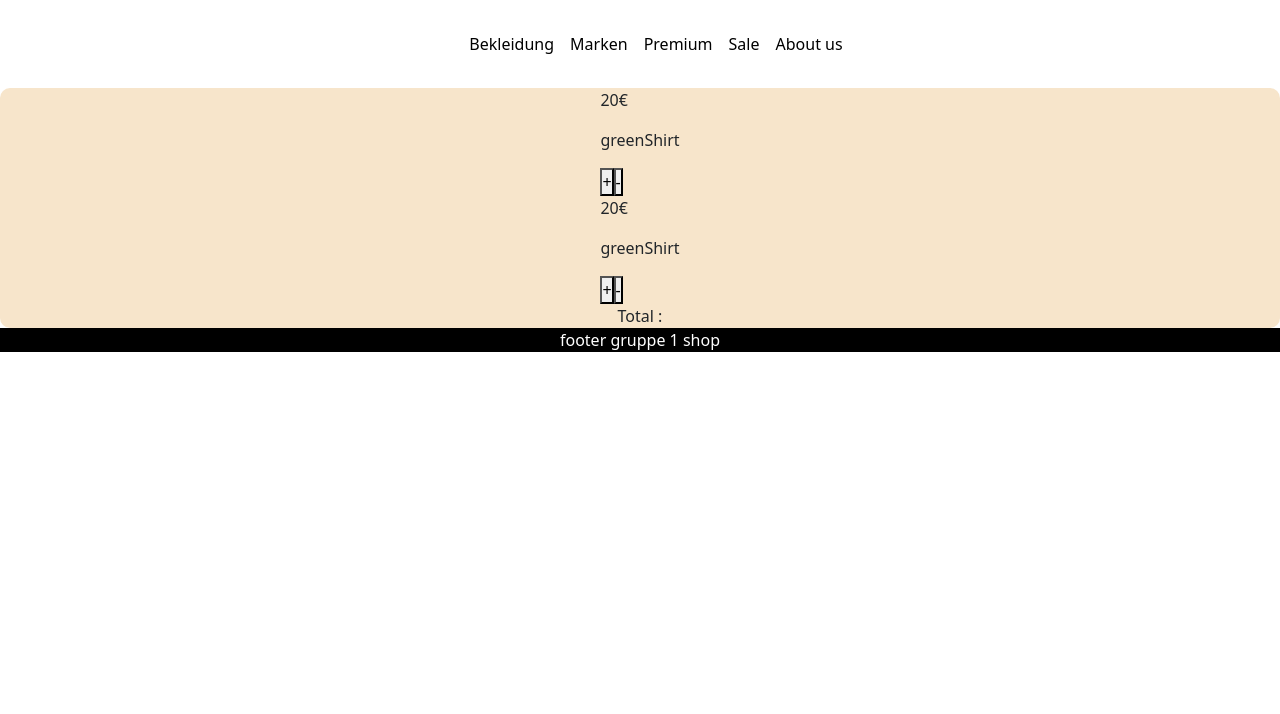
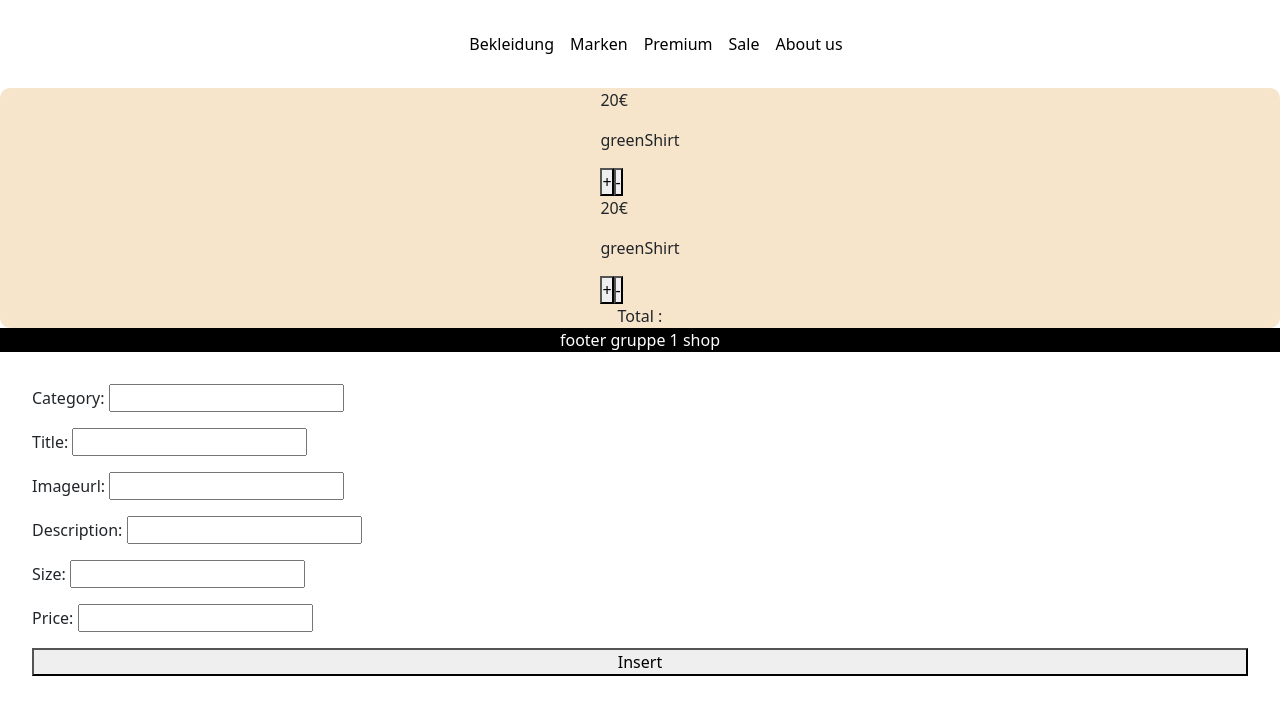
Before and after one commit to Gercai/shop, a React (Create React App) app: page /shoppingcart in a window 1280 px wide. Shown: the top 714 px of the page. Built offline with nearby package versions, Linux system fonts and the light colour scheme.

Commit message:
Insert Form 01

```diff
--- a/src/App.js
+++ b/src/App.js
@@ -8,6 +8,7 @@ import { ShoppingCart } from "./modules/ShoppingCart.jsx";
 import { Home } from "./modules/Home.jsx";
 import { Routes, Route } from "react-router-dom";
 import { useState } from "react";
+import { InsertForm } from "./modules/InsertForm.jsx"
 
 function App() {
   // id, imageURL, category, title, description, size, color
@@ -32,6 +33,7 @@ function App() {
         ></Route>
       </Routes>
       <Footer />
+		<InsertForm />
     </div>
   );
 }
--- a/src/css/navifooter.scss
+++ b/src/css/navifooter.scss
@@ -36,6 +36,13 @@ footer {
 }
 
 
+form {
+	display: flex;
+	flex-direction: column;
+	gap: 1rem;
+	margin: 2rem;
+}
+
 /* ------------------------------- */
 @media only screen and (max-width: 576px) {
 	body {
--- /dev/null
+++ b/src/modules/InsertForm.jsx
@@ -0,0 +1,55 @@
+import axios from "axios";
+import { useState } from "react";
+import { useNavigate } from "react-router-dom";
+
+export const InsertForm = () => {
+
+	const navigate = useNavigate();
+	const [product, setProduct] = useState(null);
+	const handleChange = (e) => {
+	  const { name, value } = e.target;
+	  setProduct({ ...product, [name]: value });
+	};
+	const handleSubmit = (e) => {
+	  e.preventDefault();
+	  axios
+		 .post(`${process.env.REACT_APP_SERVER_BASE_URL}/api/products`, product)
+		 .then((res) => navigate(`/product/${res.data.id}`))
+		 .catch((e) => console.log(e));
+	};
+
+	// Datensatz: id, category, title, imageurl, description, size, color, price
+
+	return (
+		<form method="post" onSubmit={handleSubmit}>
+
+
+			<label>
+				Category: <input name="category" defaultValue="" onChange={handleChange}/>
+			</label>
+
+			<label>
+				Title: <input name="title" type="text" defaultValue="" onChange={handleChange}/>
+			</label>
+
+			<label>
+				Imageurl: <input name="imageurl" type="text" defaultValue="" onChange={handleChange}/>
+			</label>
+
+			<label>
+				Description: <input name="description" type="text" defaultValue="" onChange={handleChange}/>
+			</label>
+
+			<label>
+				Size: <input name="size" type="text" defaultValue="" onChange={handleChange}/>
+			</label>
+
+			<label>
+				Price: <input name="price" type="text" value="" onChange={handleChange}/>
+			</label>
+
+			<button type="submit">Insert</button>
+
+		</form>
+	)
+}
```
